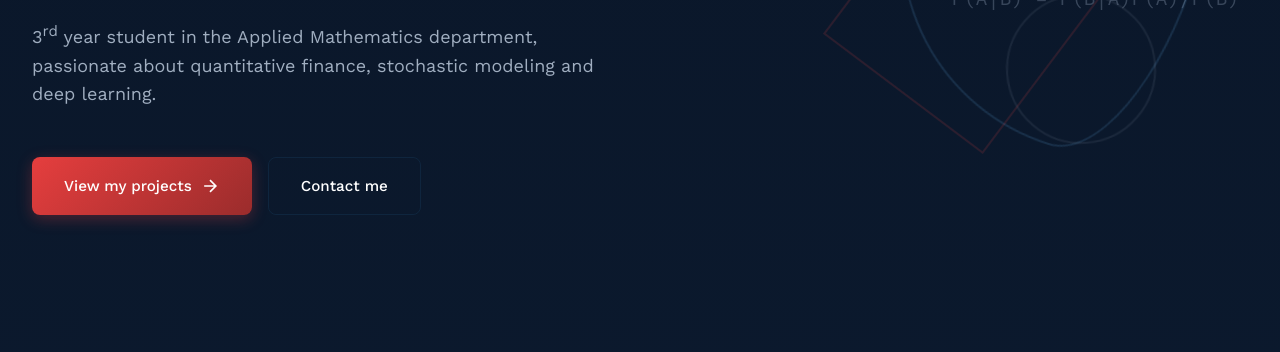
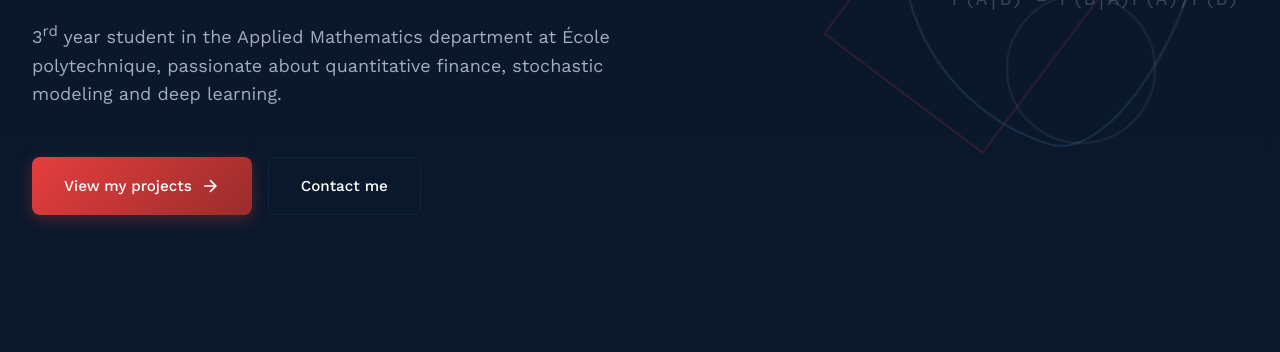
Before and after one commit to Cabr3l/portfolio, a plain HTML site: page index.html in a window 1280 px wide. Shown: the part 448-800 px from the top of the page. Drawn offline with nearby package versions, Linux system fonts and the light colour scheme.

Commit message:
minor modification

```diff
--- a/index.html
+++ b/index.html
@@ -61,7 +61,7 @@
                     <span class="title-line highlight">Applied Mathematics</span>
                 </h1>
                 <p class="hero-description">
-                    3<sup>rd</sup> year student in the Applied Mathematics department,
+                    3<sup>rd</sup> year student in the Applied Mathematics department at École polytechnique,
                     passionate about quantitative finance, stochastic modeling
                     and deep learning.
                 </p>
```
